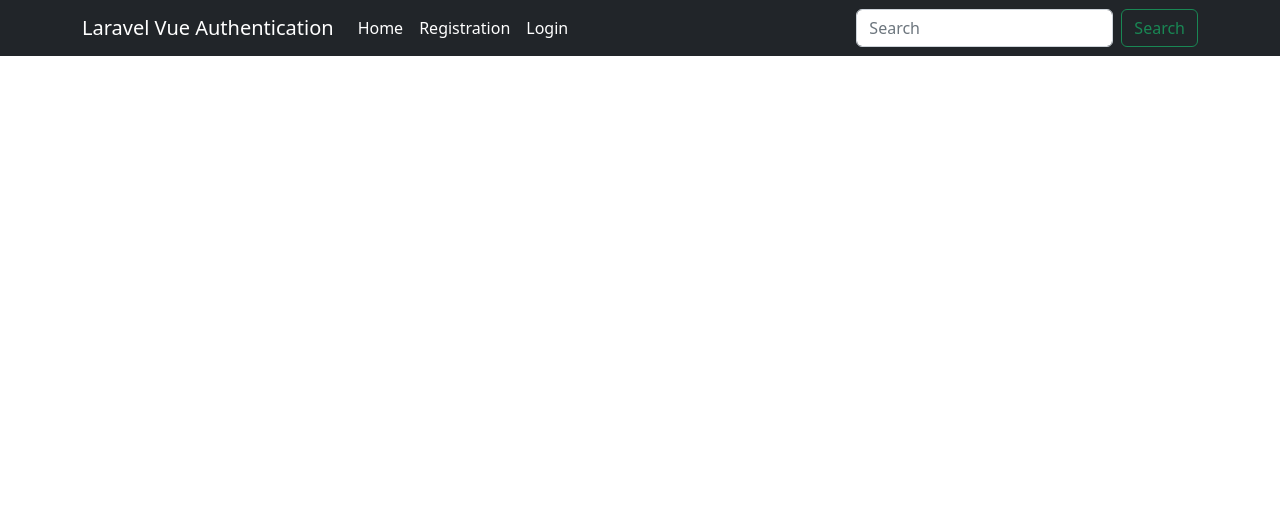
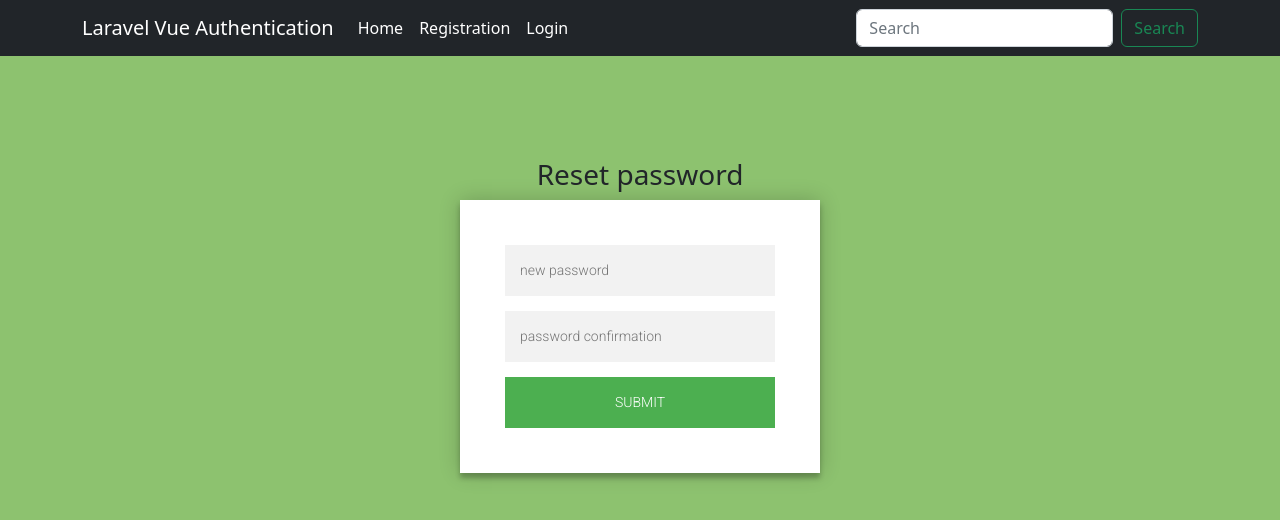
Before and after one commit to ashique12009/lv-vue-authentication, a Vue app in the folder frontend/: page /password-reset/1 in a window 1280 px wide. Shown: the top 520 px of the page. Built offline with nearby package versions, Linux system fonts and the light colour scheme.

Commit message:
password reset is done with email verification link with mailtrap

```diff
--- a/frontend/src/router/index.js
+++ b/frontend/src/router/index.js
@@ -28,6 +28,11 @@ const router = createRouter({
       path: '/forgot-password',
       name: 'ForgotPassword',
       component: () => import('@/views/guest/ForgotPassword.vue')
+    },
+    {
+      path: '/password-reset/:token',
+      name: 'PasswordReset',
+      component: () => import('@/views/guest/PasswordReset.vue')
     }
   ]
 });
--- a/frontend/src/stores/auth.js
+++ b/frontend/src/stores/auth.js
@@ -1,5 +1,6 @@
 import { defineStore } from "pinia";
 import axios from "axios";
+import router from "../router";
 
 export const useAuthStore = defineStore('auth', {
     state: () => ({
@@ -82,6 +83,20 @@ export const useAuthStore = defineStore('auth', {
                     this.authErrors = error.response.data.errors;
                 }
             }
+        },
+
+        async handleResetPassword(resetData) {
+            this.authErrors = [];
+
+            try {
+                await axios.post('/reset-password', resetData);
+                this,router.push('/');
+            }
+            catch (error) {
+                if (error.response.status === 422) {
+                    this.authErrors = error.response.data.errors;
+                }
+            }
         }
     }
 });
--- /dev/null
+++ b/frontend/src/views/guest/PasswordReset.vue
@@ -0,0 +1,125 @@
+<script setup>
+import {ref} from 'vue';
+import { useAuthStore } from '@/stores/auth';
+import { useRoute } from 'vue-router';
+
+const authStore = useAuthStore();
+const route = useRoute();
+
+const form = ref({
+    password: '',
+    password_confirmation: '',
+    email: route.query.email,
+    token: route.params.token
+});
+
+</script>
+
+<template>
+    <div class="login-page">
+        <h3 class="text-center">Reset password</h3>
+        <div class="form">
+            <form class="login-form" @submit.prevent="authStore.handleResetPassword(form)">
+                <input type="password" placeholder="new password" v-model="form.password"/>
+                <div class="error-text" v-if="authStore.errors.email">{{ authStore.errors.email[0] }}</div>
+                <div class="error-text" v-if="authStore.errors.password">{{ authStore.errors.password[0] }}</div>
+                <input type="password" placeholder="password confirmation" v-model="form.password_confirmation"/>
+                <button>Submit</button>
+            </form>
+        </div>
+    </div>
+</template>
+
+<style scoped>
+@import url(https://fonts.googleapis.com/css?family=Roboto:300);
+.login-page {
+  padding: 8% 0 0;
+  margin: auto;
+  background: #76b852;
+  background: rgb(141,194,111);
+  height: 100%;
+}
+.form {
+  position: relative;
+  z-index: 1;
+  background: #FFFFFF;
+  max-width: 360px;
+  margin: 0 auto 100px;
+  padding: 45px;
+  text-align: center;
+  box-shadow: 0 0 20px 0 rgba(0, 0, 0, 0.2), 0 5px 5px 0 rgba(0, 0, 0, 0.24);
+}
+.form input {
+  font-family: "Roboto", sans-serif;
+  outline: 0;
+  background: #f2f2f2;
+  width: 100%;
+  border: 0;
+  margin: 0 0 15px;
+  padding: 15px;
+  box-sizing: border-box;
+  font-size: 14px;
+}
+.form button {
+  font-family: "Roboto", sans-serif;
+  text-transform: uppercase;
+  outline: 0;
+  background: #4CAF50;
+  width: 100%;
+  border: 0;
+  padding: 15px;
+  color: #FFFFFF;
+  font-size: 14px;
+  -webkit-transition: all 0.3 ease;
+  transition: all 0.3 ease;
+  cursor: pointer;
+}
+.form button:hover,.form button:active,.form button:focus {
+  background: #43A047;
+}
+.form .message {
+  margin: 15px 0 0;
+  color: #b3b3b3;
+  font-size: 12px;
+}
+.form .message a {
+  color: #4CAF50;
+  text-decoration: none;
+}
+.form .register-form {
+  display: none;
+}
+.container {
+  position: relative;
+  z-index: 1;
+  max-width: 300px;
+  margin: 0 auto;
+}
+.container:before, .container:after {
+  content: "";
+  display: block;
+  clear: both;
+}
+.container .info {
+  margin: 50px auto;
+  text-align: center;
+}
+.container .info h1 {
+  margin: 0 0 15px;
+  padding: 0;
+  font-size: 36px;
+  font-weight: 300;
+  color: #1a1a1a;
+}
+.container .info span {
+  color: #4d4d4d;
+  font-size: 12px;
+}
+.container .info span a {
+  color: #000000;
+  text-decoration: none;
+}
+.container .info span .fa {
+  color: #EF3B3A;
+}
+</style>
```
